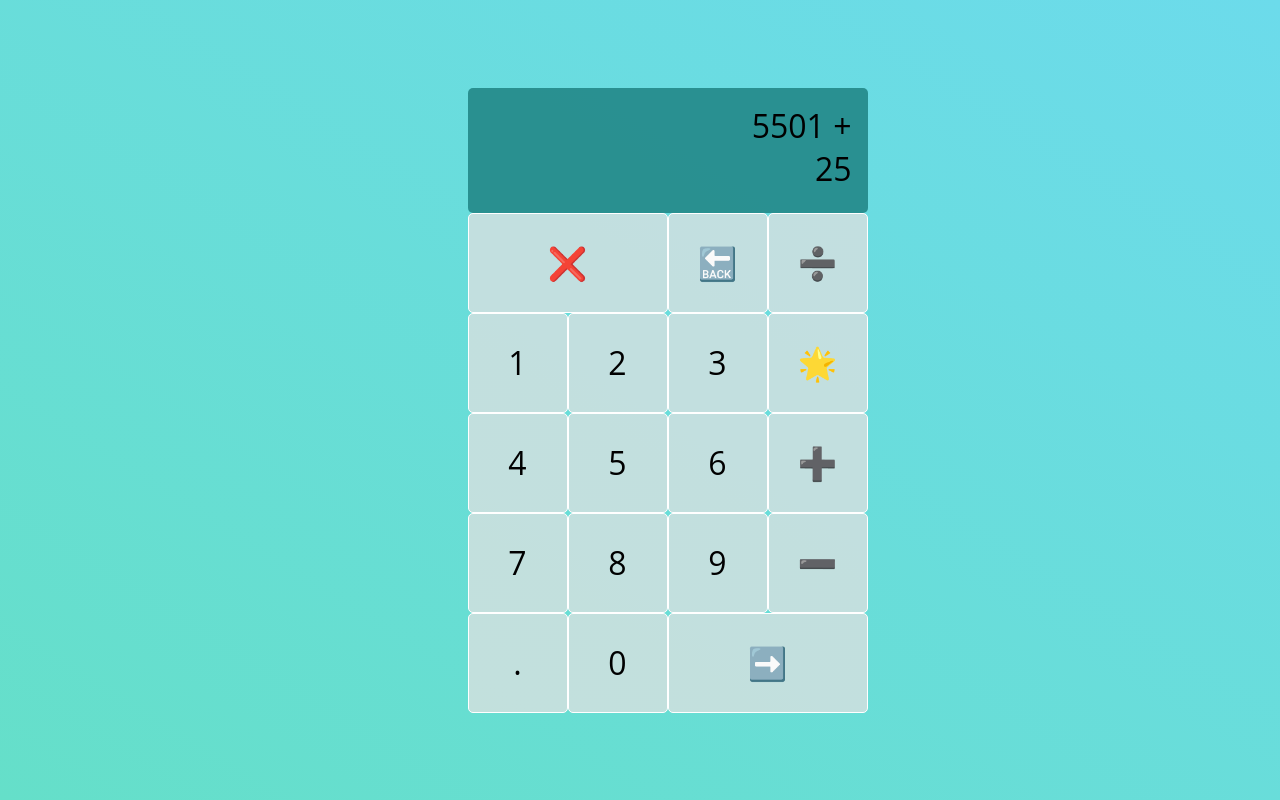
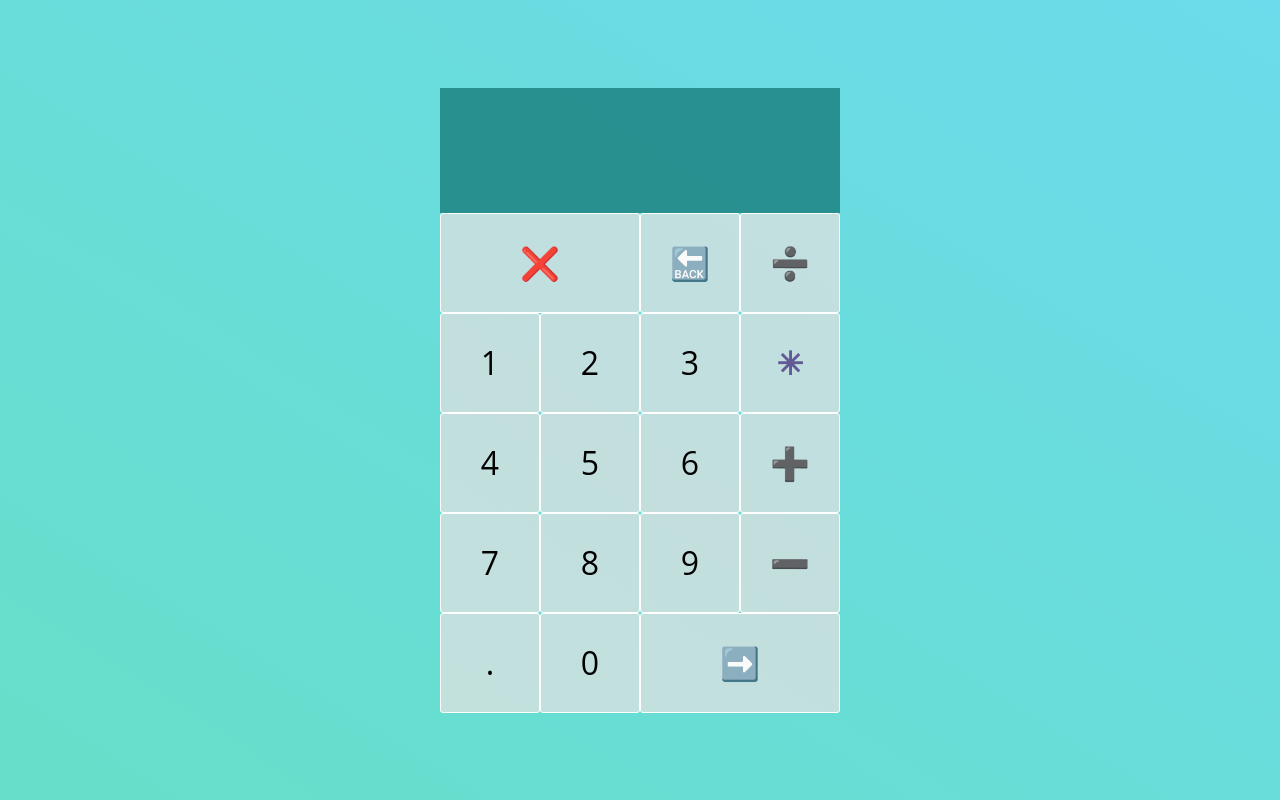
Before and after one commit to XploR5/Calculator, a plain HTML site: page index.html in a window 1280 px wide. Both pictures are taken after a click on the button "➡️". Drawn offline with Linux system fonts and the light colour scheme.

Commit message:
Added Basic Functionality

```diff
--- a/app.js
+++ b/app.js
@@ -0,0 +1,107 @@
+console.log('Welcome to calculator app!')
+
+class Calculator {
+  constructor(preCalcTextElement, curCalcTextElement) {
+    this.preCalcTextElement = preCalcTextElement
+    this.curCalcTextElement = curCalcTextElement
+    this.clear()
+  }
+
+  clear() {
+    this.preCalc = ''
+    this.curCalc = ''
+    this.operation = undefined
+    this.updateDisplay()
+  }
+
+  delete() {
+    this.curCalc = this.curCalc.toString().slice(0, -1)
+  }
+
+  appendNumber(number) {
+    if (number === '.' && this.curCalc.includes('.')) return
+    this.curCalc = this.curCalc.toString() + number.toString()
+  }
+
+  chooseOperation(operation) {
+    if (this.curCalc === '') return
+    if (this.preCalc !== '') {
+      this.compute()
+    }
+    this.operation = operation
+    this.preCalc = this.curCalc.toString() + ' ' + this.operation.toString()
+    this.curCalc = ''
+  }
+
+  compute() {
+    let computation = 0
+    const prev = parseFloat(this.preCalc)
+    const current = parseFloat(this.curCalc)
+
+    if (isNaN(prev) || isNaN(current)) return
+
+    switch (this.operation) {
+      case '➕':
+        computation = prev + current
+        break
+      case '➖':
+        computation = prev - current
+        break
+      case '✳︎':
+        computation = prev * current
+        break
+      case '➗':
+        computation = prev / current
+        break
+      default:
+        return
+    }
+    this.curCalc = computation
+    this.operation = undefined
+    this.preCalc = ''
+  }
+
+  updateDisplay(number) {
+    this.curCalcTextElement.innerText = this.curCalc
+    this.preCalcTextElement.innerText = this.preCalc
+  }
+}
+
+const numberButtons = document.querySelectorAll('[data-number]')
+const operationButtons = document.querySelectorAll('[data-operation]')
+const equalsButton = document.querySelector('[data-equals]')
+const deleteButton = document.querySelector('[data-delete]')
+const allClearButton = document.querySelector('[data-all-clear]')
+
+const preCalcTextElement = document.querySelector('[data-pre-calc]')
+const curCalcTextElement = document.querySelector('[data-cur-calc]')
+
+const calculator = new Calculator(preCalcTextElement, curCalcTextElement)
+
+numberButtons.forEach((button) => {
+  button.addEventListener('click', () => {
+    calculator.appendNumber(button.innerText)
+    calculator.updateDisplay()
+  })
+})
+
+operationButtons.forEach((button) => {
+  button.addEventListener('click', () => {
+    calculator.chooseOperation(button.innerText)
+    calculator.updateDisplay()
+  })
+})
+
+allClearButton.addEventListener('click', () => {
+  calculator.clear()
+})
+
+deleteButton.addEventListener('click', () => {
+  calculator.delete()
+  calculator.updateDisplay()
+})
+
+equalsButton.addEventListener('click', () => {
+  calculator.compute()
+  calculator.updateDisplay()
+})
--- a/index.html
+++ b/index.html
@@ -9,33 +9,29 @@
     <title>Calculator</title>
   </head>
   <body>
-    <div class="circle1"></div>
-    <div class="circle2"></div>
-    <div class="calc-container">
-      <div class="calc-grid">
-        <div class="calc-output">
-          <div class="preCalc">5501 +</div>
-          <div class="curCalc">25</div>
-        </div>
-        <button class="doubleSpan">❌</button>
-        <button>🔙</button>
-        <button>➗</button>
-        <button>1</button>
-        <button>2</button>
-        <button>3</button>
-        <button>🌟</button>
-        <button>4</button>
-        <button>5</button>
-        <button>6</button>
-        <button>➕</button>
-        <button>7</button>
-        <button>8</button>
-        <button>9</button>
-        <button>➖</button>
-        <button>.</button>
-        <button>0</button>
-        <button class="doubleSpan">➡️</button>
+    <div class="calc-grid">
+      <div class="calc-output">
+        <div data-pre-Calc class="pre-Calc">Pre_Calc</div>
+        <div data-cur-Calc class="cur-Calc">Cur_Calc</div>
       </div>
+      <button data-all-clear="" class="doubleSpan">❌</button>
+      <button data-delete="">🔙</button>
+      <button data-operation="">➗</button>
+      <button data-number="">1</button>
+      <button data-number="">2</button>
+      <button data-number="">3</button>
+      <button data-operation="" class="multiSymbol">✳︎</button>
+      <button data-number="">4</button>
+      <button data-number="">5</button>
+      <button data-number="">6</button>
+      <button data-operation="">➕</button>
+      <button data-number="">7</button>
+      <button data-number="">8</button>
+      <button data-number="">9</button>
+      <button data-operation="">➖</button>
+      <button data-number="">.</button>
+      <button data-number="">0</button>
+      <button data-equals class="doubleSpan">➡️</button>
     </div>
   </body>
 </html>
--- a/style.css
+++ b/style.css
@@ -30,7 +30,16 @@ body {
   outline: none;
   font-size: 2rem;
   border: 1px solid white;
-  border-radius: 5px;
+  border-radius: 3px;
+  z-index: 2;
+  display: flex;
+  justify-content: center;
+  align-items: center;
+}
+
+.multiSymbol {
+  color: #635994;
+  font-weight: bold;
 }
 
 .calc-grid > button:hover {
@@ -48,13 +57,20 @@ body {
   font-size: 2rem;
   text-align: right;
   padding: 1rem;
-  border-radius: 5px;
+  display: flex;
+  align-items: flex-end;
+  justify-content: space-around;
+  flex-direction: column;
+  word-wrap: break-word;
+  word-break: break-all;
 }
 
-.circle1 {
-  min-width: 55px;
-  border-radius: 50%;
-  background-color: rgba(225, 225, 225, 0.75);
-  grid-column: 1 / 2;
-  grid-row: 2 / 3;
+.pre-Calc {
+  font-size: 1.5rem;
+  color: rgba(255, 255, 225, 0.75);
 }
+
+.cur-Calc {
+  font-size: 2.5rem;
+  color: rgba(225, 225, 225, 1);
+}
```
